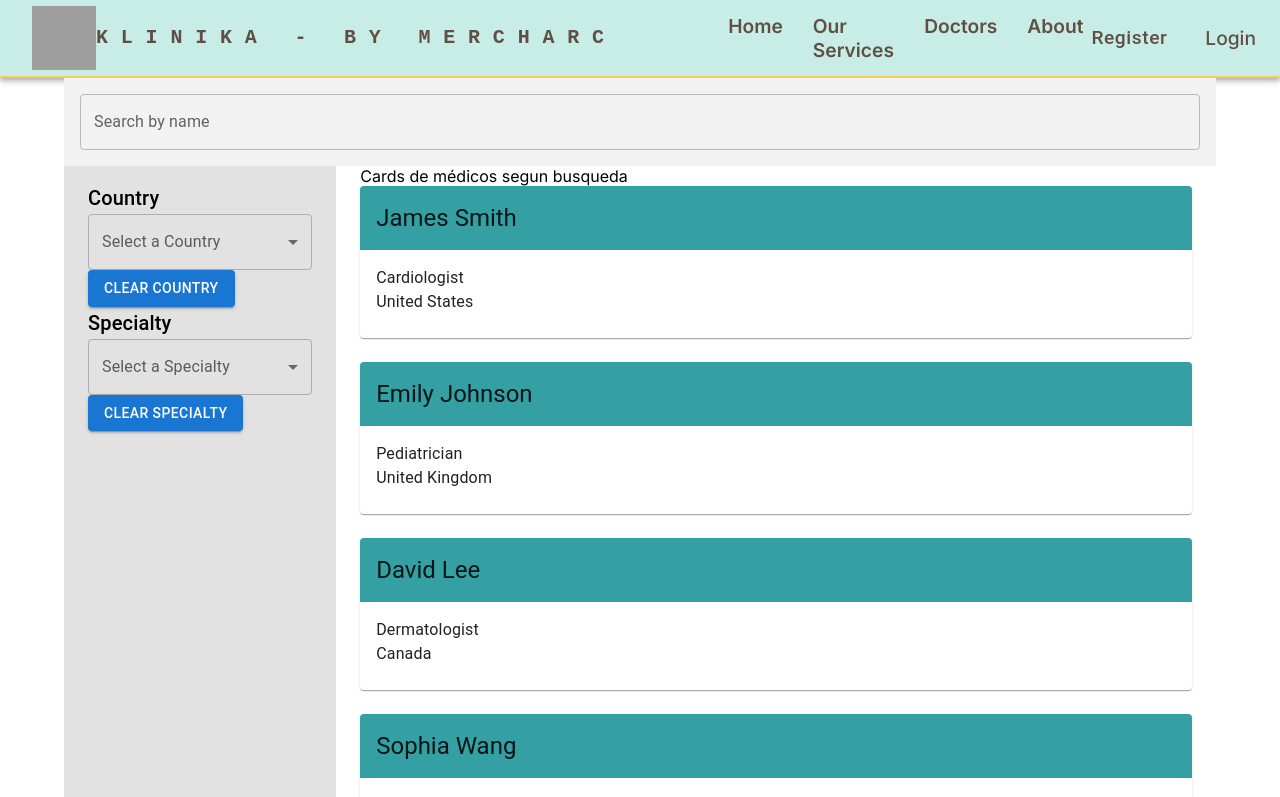
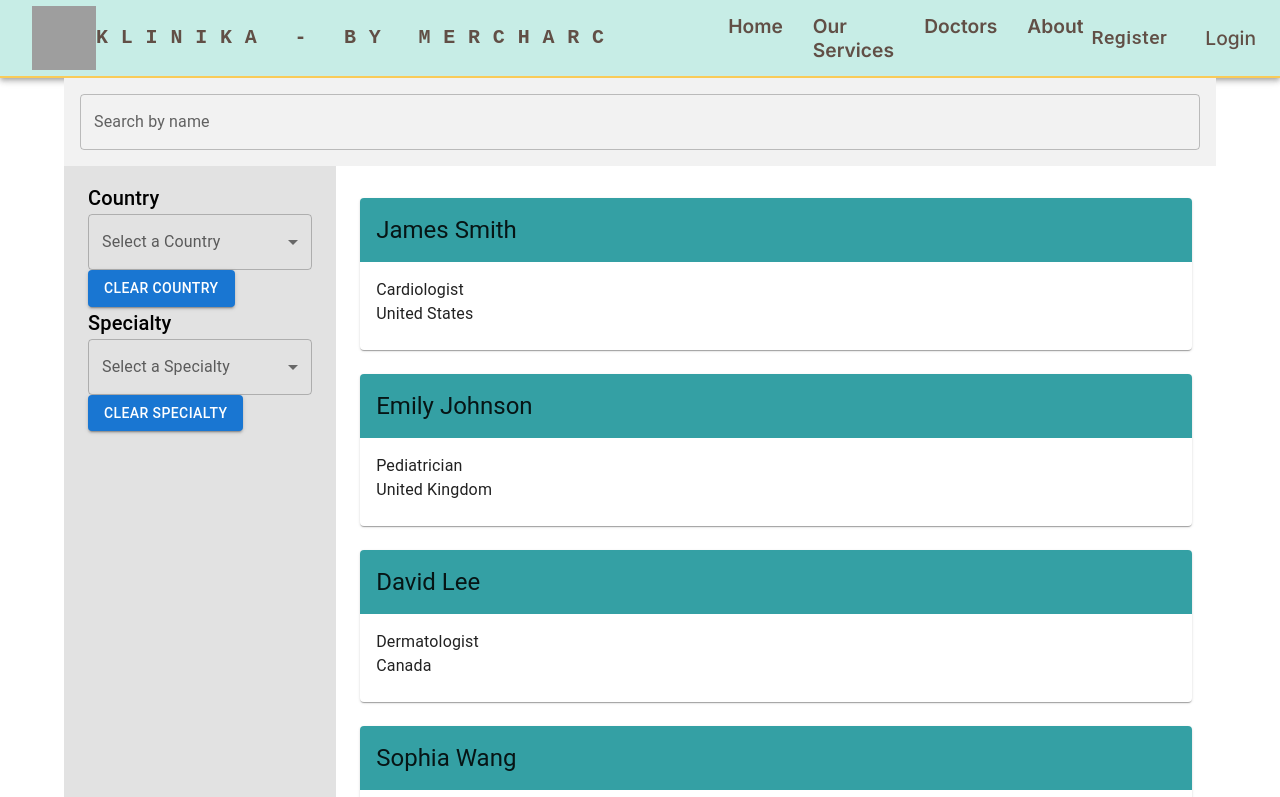
Before and after one commit to No-Country/C13-41-FT-NODE-REACT, a Next.js app in the folder fe/: page /doctors in a window 1280 px wide. Shown: the top 797 px of the page. Built offline with nearby package versions, Linux system fonts and the light colour scheme; grey boxes are pictures that could not be loaded.

Commit message:
fix: add clear buttons to filters and filter integration

```diff
--- a/fe/src/app/doctors/page.jsx
+++ b/fe/src/app/doctors/page.jsx
@@ -94,9 +94,9 @@ const DoctorsPage = () => {
 					</Box>
 				</Container>
 				<Container component={'section'}>
-					<div>Cards de médicos segun busqueda</div>
-					<Box component={'div'} display={'flex'} flexDirection={'column'} rowGap={3}>
-						{filteredDoctor?.map(doctor => {
+					<Box component={'div'} display={'flex'} flexDirection={'column'} rowGap={3} paddingY={4}>
+						{filteredDoctor.length > 0 ? (
+							filteredDoctor.map(doctor => {
 								return (
 									<Card>
 										<CardHeader title={doctor.fullname} sx={{ backgroundColor: '#34A0A4' }}></CardHeader>
@@ -106,7 +106,10 @@ const DoctorsPage = () => {
 										</CardContent>
 									</Card>
 								);
-						})}
+							})
+						) : (
+							<Typography>No doctors available</Typography>
+						)}
 					</Box>
 				</Container>
 			</Box>
```
Lines whose indentation alone changed are shown as unchanged.
